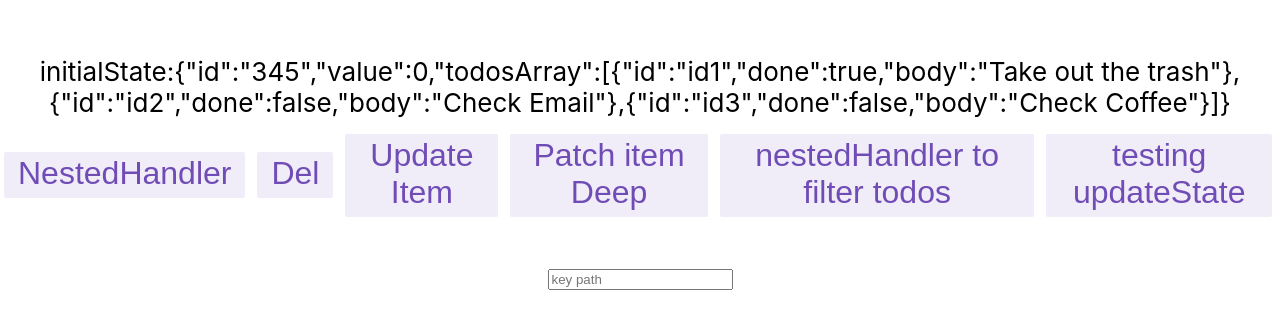
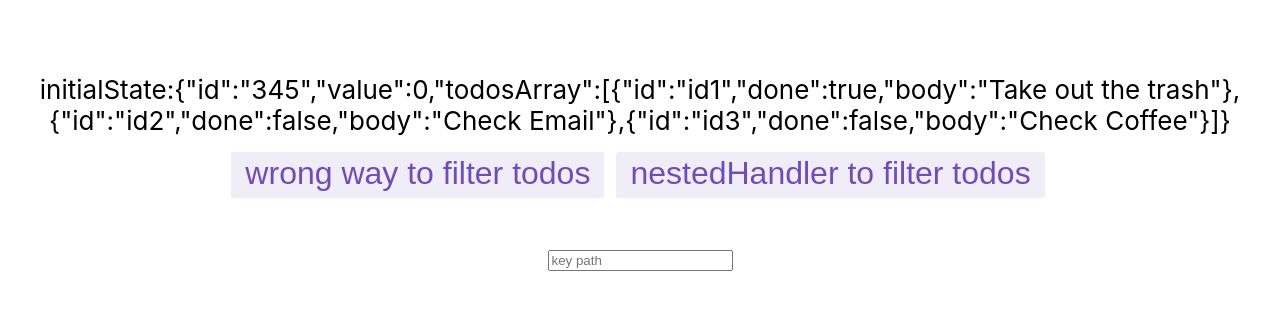
Before and after one commit to jameskdoherty/immertest, a React (Create React App) app: page / in a window 1280 px wide. Shown: the part 214-542 px from the top of the page. Built offline with nearby package versions, Linux system fonts and the light colour scheme.

Commit message:
added second slice

```diff
--- a/src/App.tsx
+++ b/src/App.tsx
@@ -1,11 +1,13 @@
 import { Counter } from './features/counter/Counter';
+import { Second } from './features/counter/Second';
 import './App.css';
 
 function App() {
   return (
     <div className="App">
       <header className="App-header">
-        <Counter />
+        {/* <Counter /> */}
+        <Second />
       </header>
     </div>
   );
--- a/src/app/store.ts
+++ b/src/app/store.ts
@@ -1,9 +1,10 @@
 import { configureStore, ThunkAction, Action } from '@reduxjs/toolkit';
 import counterReducer from '../features/counter/counterSlice';
-
+import secondReducer from '../features/counter/secondSlice';
 export const store = configureStore({
   reducer: {
     counter: counterReducer,
+    second: secondReducer
   },
 });
 
--- /dev/null
+++ b/src/features/counter/Second.tsx
@@ -0,0 +1,108 @@
+import React, { useEffect, useState, useRef } from "react";
+
+import { useAppSelector, useAppDispatch } from "../../app/hooks";
+
+import {
+  nestedArrayHandler,
+  wrongHandler,
+  selectCount,
+  selectNestedCount,
+} from "./secondSlice";
+
+import styles from "./Counter.module.css";
+
+export function Second() {
+  const count = useAppSelector(selectCount);
+  const nestedCount = useAppSelector(selectNestedCount);
+  const dispatch = useAppDispatch();
+  //const [incrementAmount, setIncrementAmount] = useState('2');
+
+  const keyPathRef = useRef<any>(null);
+  const [keyPath, setKeyPath] = useState<any>("");
+  console.log(keyPath);
+  //const incrementValue = Number(incrementAmount) || 0;
+
+  // const [baseState, setDatas] = useState([
+
+  //   {
+  //     title: "Learn Typescript",
+  //     done: true
+  //   },
+  //   {
+  //     title: "Try immer",
+  //     done: false,
+  //     todosArray: [
+  //       { id: "id1", done: false, body: "Take out the trash" },
+  //       { id: "id2", done: false, body: "Check Email" },
+  //     ]
+  //   }
+
+  // ])
+
+  // updateState('address.mainStreet["12"].apartment.1A', (currentValue, draft, produce) => {
+
+  // })
+
+  useEffect(() => {
+    //console.log("🚀 ~ file: Counter.tsx ~ line 28 ~ useEffect ~ keyPath", keyPath)
+    //console.log("🚀 ~ file: Counter.tsx ~ line 29 ~ useEffect ~ count", count)
+  }, [keyPath, count]);
+
+  const handleInput = (e: React.ChangeEvent<HTMLInputElement>) => {
+    setKeyPath(e.target.value);
+  };
+  //console.log("🚀 ~ file: Counter.tsx ~ line 35 ~ Counter ~ nestedCount", nestedCount)
+
+  return (
+    <div>
+      <div className={styles.row}>
+        <div>
+          initialState:
+          {JSON.stringify(nestedCount)}
+        </div>
+      </div>
+      <div className={styles.row}>
+        <button
+          className={styles.button}
+          aria-label="Increment value"
+          onClick={() =>
+            dispatch(
+              wrongHandler([
+                keyPath,
+                { id: "id2", done: true, body: "Check Email" },
+                "update",
+              ])
+            )
+          }
+        >
+          wrong way to filter todos
+        </button>
+        <button
+          className={styles.button}
+          aria-label="Increment value"
+          onClick={() =>
+            dispatch(
+              nestedArrayHandler([
+                keyPath,
+                { id: "id2", done: true, body: "Check Email" },
+                "update",
+              ])
+            )
+          }
+        >
+          nestedHandler to filter todos
+        </button>
+      </div>
+      <div className={styles.row}>
+        <form className={styles.input}>
+          <input
+            placeholder="key path"
+            value={keyPath}
+            ref={keyPathRef}
+            onChange={handleInput}
+          />
+        </form>
+      </div>
+    </div>
+  );
+}
--- /dev/null
+++ b/src/features/counter/secondSlice.ts
@@ -0,0 +1,193 @@
+import { createSlice, PayloadAction } from "@reduxjs/toolkit";
+import { RootState, AppThunk } from "../../app/store";
+import { fetchCount } from "./counterAPI";
+import { original, isDraft, produce, current, enableMapSet } from "immer";
+
+import { isPropertyName } from "typescript";
+import { DRAFT_STATE, WritableDraft } from "immer/dist/internal";
+
+enableMapSet();
+
+export interface SecondState {
+  id: string;
+  value: number;
+  todosArray: Array<any>;
+}
+
+const initialState: SecondState = {
+  id: "345",
+  value: 0,
+  todosArray: [
+    { id: "id1", done: true, body: "Take out the trash" },
+    { id: "id2", done: false, body: "Check Email" },
+    { id: "id3", done: false, body: "Check Coffee" },
+  ],
+};
+
+export const secondSlice = createSlice({
+  name: "counter",
+  initialState,
+  // The `reducers` field lets us define reducers and generate associated actions
+  reducers: {
+    wrongHandler: (state, action: PayloadAction<any>) => {
+      let splitKeyPath = Array.isArray(action.payload[0]) //action.payload[0] = keyPath
+        ? action.payload[0]
+        : action.payload[0].split("."); // ["a", "b", "c"]
+      let splitUp = splitKeyPath.reverse().reduce(
+        (obj: object, next: string, i: number) =>
+          i !== action.payload[0].indexOf(action.payload[0][0])
+            ? { [next]: obj }
+            : {
+                [next]:
+                  typeof action.payload[1] === "boolean" ||
+                  typeof action.payload[1] === "string" ||
+                  typeof action.payload[1] === "number"
+                    ? action.payload[1]
+                    : arrayHandle(action.payload[0][0]), // needs non primitive for action.payload[1]
+              },
+        {},
+        console.log("action", action.payload[1])
+      );
+
+      function arrayHandle(endNodeOnKeyPath: any) {
+        let arrayLogic;
+        switch (action.payload[2]) {
+          case "update":
+            // const filtered = produce(state as CounterState & { endNodeOnKeyPath: any }, (draft: any) => {
+            //   console.log(state.todosArray);
+            //   console.log(draft);
+            //   return )
+            // });
+            console.log(state.todosArray.filter, "isDraft direct access");
+            console.log(state["todosArray"]["filter"], "isDraft key access");
+            // return (state["todosArray"] = {
+            //   ...state["todosArray"][0],
+            //   done: false,
+            // });
+
+            const filtered = initialState.todosArray.filter((item: any) => item['id'] !== action.payload[1]['id']);
+            console.log("filtered", filtered);
+
+            const isADraft = isDraft(state.todosArray);
+            console.log(isADraft);
+            console.log("we hit the update path");
+            arrayLogic = [ ...filtered, action.payload[1] ]
+            // arrayLogic = arrayLogic.todosArray;
+            // arrayLogic = state.todosArray[1];
+            break;
+          case "add":
+            arrayLogic = produce(state, (draft: any) => {
+              draft.todosArray.push(action.payload[1]);
+            });
+            break;
+          default:
+            break;
+        }
+        console.log(
+          "🚀 ~ file: secondSlice.ts ~ line 152 ~ arrayHandle ~ arrayLogic",
+          arrayLogic
+        );
+
+        // return produce(state, draft => {
+        //   draft.todosArray.push(action.payload[1]);
+        // })
+        return arrayLogic;
+      }
+
+      console.log("splitUp", splitUp)
+
+      return { ...state, ...splitUp };
+
+      // return produce(state, draft => {
+      //   draft.todosArray.push(action.payload[1]);
+      // });
+    },
+
+    nestedArrayHandler: (state, action: PayloadAction<any>) => {
+      // let splitKeyPath = Array.isArray(JSON.parse(action.payload[0]))
+      // ? JSON.parse(action.payload[0])
+      // : action.payload[0].split(".");
+
+      let splitKeyPath = Array.isArray(action.payload[0]) //action.payload[0] = keyPath
+        ? action.payload[0]
+        : action.payload[0].split("."); // ["a", "b", "c"]
+      let splitUp = splitKeyPath.reverse().reduce(
+        (obj: object, next: string, i: number) =>
+          i !== action.payload[0].indexOf(action.payload[0][0])
+            ? { [next]: obj }
+            : {
+                [next]:
+                  typeof action.payload[1] === "boolean" ||
+                  typeof action.payload[1] === "string" ||
+                  typeof action.payload[1] === "number"
+                    ? action.payload[1]
+                    : arrayHandle(action.payload[0][0]), // needs non primitive for action.payload[1]
+              },
+        {},
+        console.log("action", action.payload[1])
+      );
+
+      function arrayHandle(endNodeOnKeyPath: any) {
+        let arrayLogic;
+        switch (action.payload[2]) {
+          case "update":
+            // const filtered = produce(state as CounterState & { endNodeOnKeyPath: any }, (draft: any) => {
+            //   console.log(state.todosArray);
+            //   console.log(draft);
+            //   return )
+            // });
+            console.log(state.todosArray.filter, "isDraft direct access");
+            console.log(state["todosArray"]["filter"], "isDraft key access");
+            return (state["todosArray"] = {
+              ...state["todosArray"][0],
+              done: false,
+            });
+
+            //const filtered = state.todosArray.filter((item: any) => item['id'] !== action.payload[1]['id']);
+            //console.log("filtered", filtered);
+
+            //const isADraft = isDraft(state.todosArray);
+            //console.log(isADraft);
+            // console.log("we hit the update path");
+            //return [ ...filtered, action.payload[1] ]
+            //arrayLogic = arrayLogic.todosArray;
+            //arrayLogic = state.todosArray[1];
+            break;
+          case "add":
+            arrayLogic = produce(state, (draft: any) => {
+              draft.todosArray.push(action.payload[1]);
+            });
+            break;
+          default:
+            break;
+        }
+        console.log(
+          "🚀 ~ file: secondSlice.ts ~ line 152 ~ arrayHandle ~ arrayLogic",
+          arrayLogic
+        );
+
+        // return produce(state, draft => {
+        //   draft.todosArray.push(action.payload[1]);
+        // })
+        return arrayLogic;
+      }
+
+      return { ...state, ...splitUp };
+
+      // return produce(state, draft => {
+      //   draft.todosArray.push(action.payload[1]);
+      // });
+    },
+  },
+});
+
+export const { wrongHandler, nestedArrayHandler } = secondSlice.actions;
+
+// The function below is called a selector and allows us to select a value from
+// the state. Selectors can also be defined inline where they're used instead of
+// in the slice file. For example: `useSelector((state: RootState) => state.counter.value)`
+export const selectCount = (state: RootState) => state.second.value;
+
+export const selectNestedCount = (state: RootState) => state.second;
+
+export default secondSlice.reducer;
```
